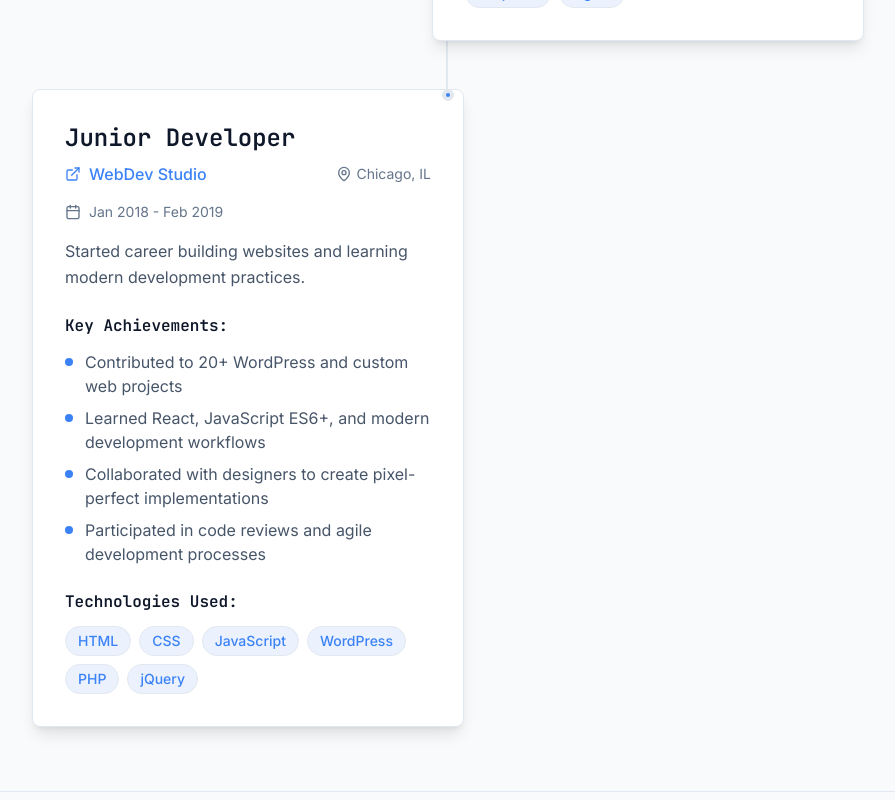
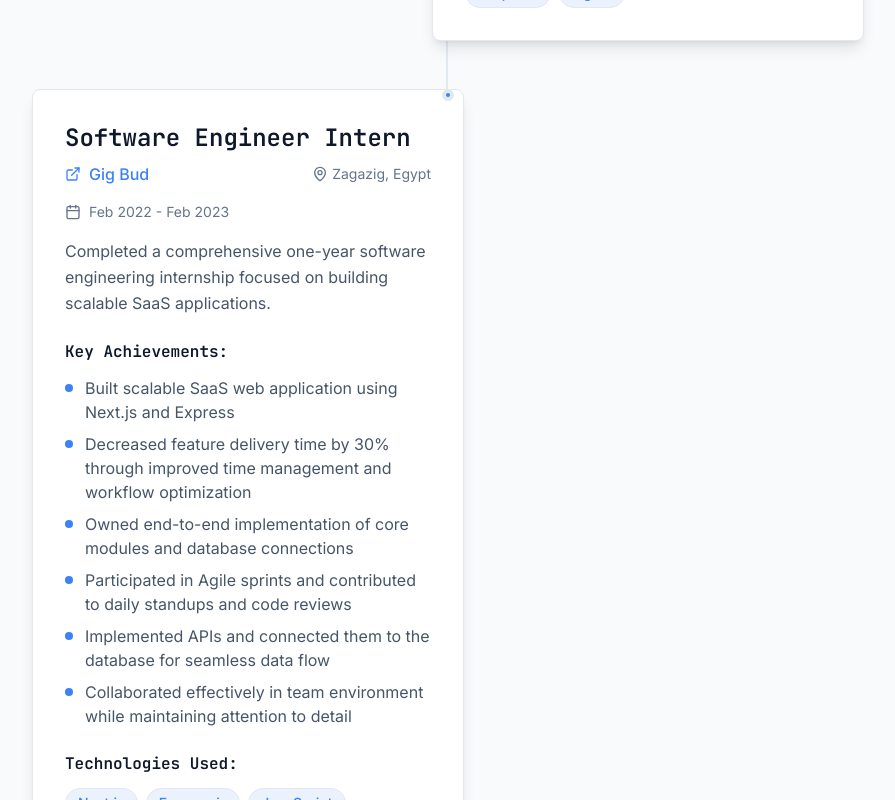
Before and after one commit to YousifAbozid/YousifAbozid.github.io, a React (Vite) app: page / in a window 1280 px wide. Shown: the part 4460-5260 px from the top of the page, without its empty margins (192-1087 px from the left). Built offline with nearby package versions, Linux system fonts and the light colour scheme.

Commit message:
fix: update experience details for Software Engineer Intern role

```diff
--- a/src/data/portfolio.ts
+++ b/src/data/portfolio.ts
@@ -134,20 +134,29 @@ export const experiences: Experience[] = [
   },
   {
     id: '4',
-    title: 'Junior Developer',
-    company: 'WebDev Studio',
-    location: 'Chicago, IL',
-    startDate: new Date('2018-01-01'),
-    endDate: new Date('2019-02-28'),
+    title: 'Software Engineer Intern',
+    company: 'Gig Bud',
+    location: 'Zagazig, Egypt',
+    startDate: new Date('2022-02-01'),
+    endDate: new Date('2023-02-28'),
     description:
-      'Started career building websites and learning modern development practices.',
+      'Completed a comprehensive one-year software engineering internship focused on building scalable SaaS applications.',
     achievements: [
-      'Contributed to 20+ WordPress and custom web projects',
-      'Learned React, JavaScript ES6+, and modern development workflows',
-      'Collaborated with designers to create pixel-perfect implementations',
-      'Participated in code reviews and agile development processes',
+      'Built scalable SaaS web application using Next.js and Express',
+      'Decreased feature delivery time by 30% through improved time management and workflow optimization',
+      'Owned end-to-end implementation of core modules and database connections',
+      'Participated in Agile sprints and contributed to daily standups and code reviews',
+      'Implemented APIs and connected them to the database for seamless data flow',
+      'Collaborated effectively in team environment while maintaining attention to detail',
     ],
-    technologies: ['HTML', 'CSS', 'JavaScript', 'WordPress', 'PHP', 'jQuery'],
+    technologies: [
+      'Next.js',
+      'Express.js',
+      'JavaScript',
+      'Database Integration',
+      'API Development',
+      'Agile Development',
+    ],
   },
 ];
 
```
